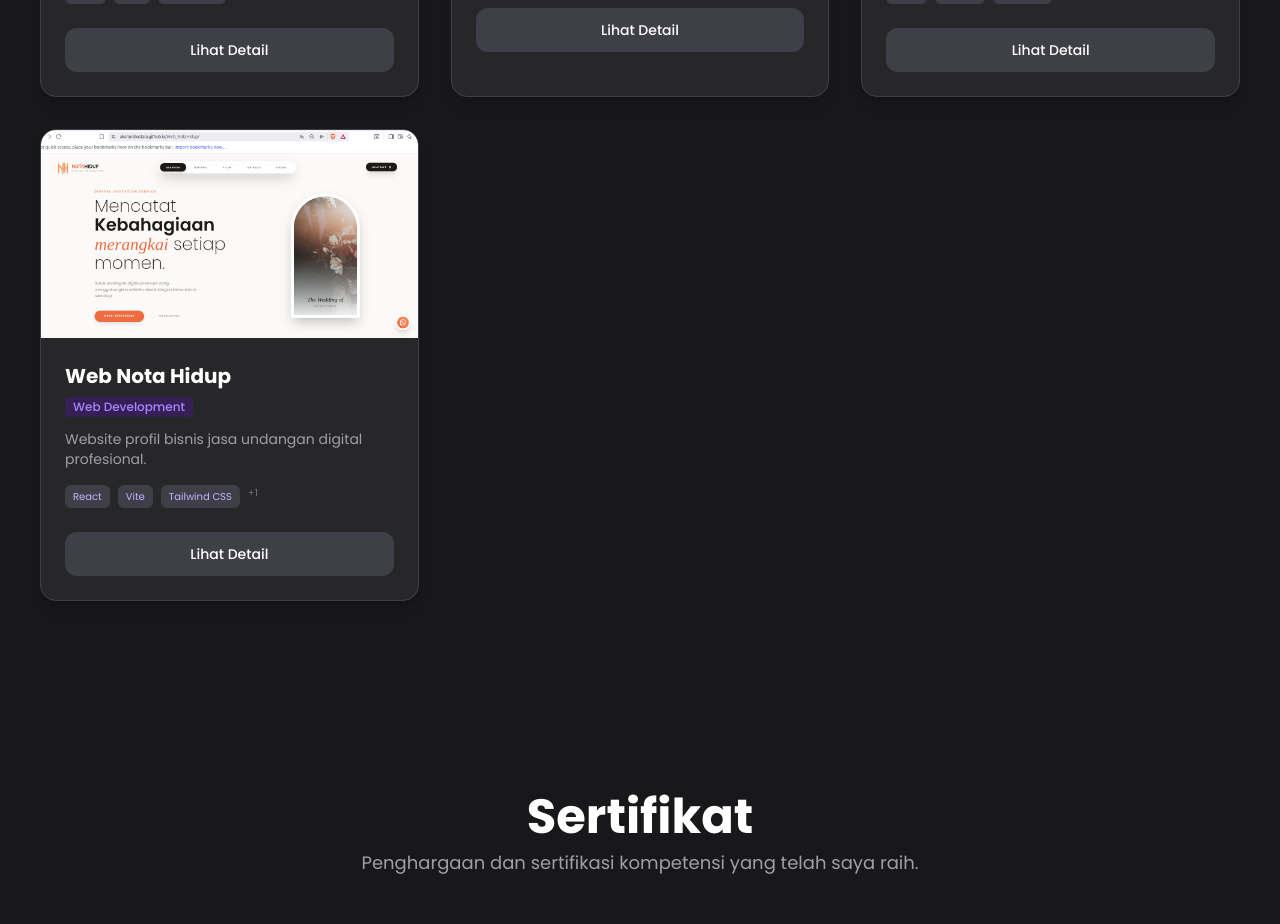
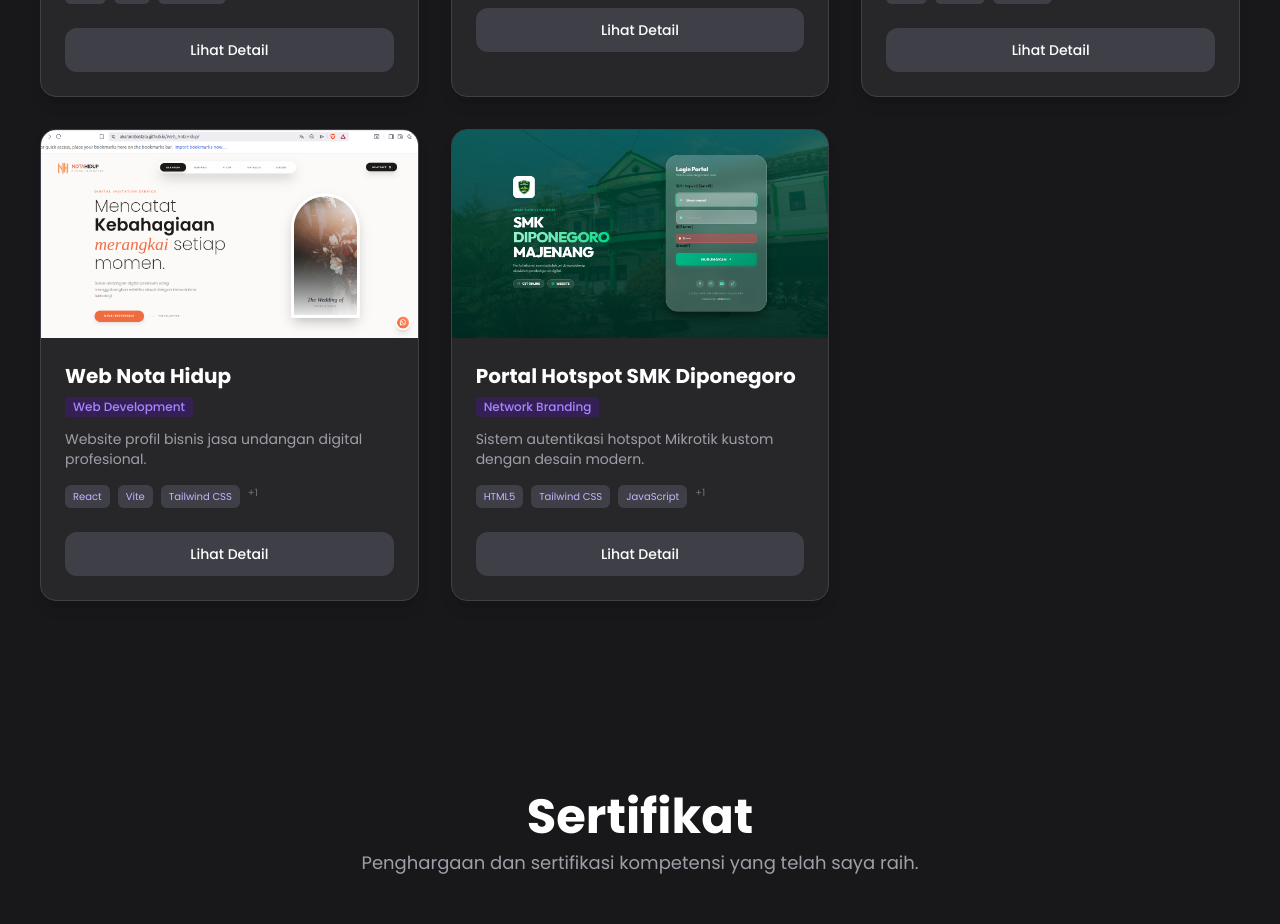
Before and after one commit to AkaraNabastala/porto_dicha, a React (Vite) app: page / in a window 1280 px wide. Shown: the part 2600-3524 px from the top of the page. Built offline with nearby package versions, Linux system fonts and the light colour scheme.

Commit message:
Update footer design to premium style

```diff
--- a/src/data.js
+++ b/src/data.js
@@ -127,6 +127,7 @@
 import Proyek2 from "/assets/proyek/proyek2.webp";
 import Proyek3 from "/assets/proyek/proyek3.webp";
 import Proyek4 from "/assets/proyek/proyek4.webp";
+import Proyek5 from "/assets/proyek/proyek5.webp";
 
 export const listProyek = [
   {
@@ -172,6 +173,17 @@
     dad: "100",
     kategori: "Web Development",
     link: "https://akaranabastala.github.io/Web_NotaHidup/",
+  },
+  {
+    id: 5,
+    gambar: Proyek5, // Pastikan Anda melakukan import: import Proyek5 from "../assets/proyek5.webp"
+    nama: "Portal Hotspot SMK Diponegoro",
+    desk: "Sistem autentikasi hotspot Mikrotik kustom dengan desain modern.",
+    deskLengkap: "Proyek desain ulang UI/UX portal login Mikrotik untuk SMK Diponegoro Majenang. Menggunakan konsep Glassmorphism yang responsif, single-screen layout, dan integrasi keamanan MD5 untuk mendukung ekosistem pembelajaran digital (Smart Campus Network).",
+    tools: ["HTML5", "Tailwind CSS", "JavaScript", "Mikrotik RouterOS"],
+    dad: "100",
+    kategori: "Network Branding",
+    link: "https://github.com/AkaraNabastala/landing_page_mikrotik",
   },
 ];
 
```
Also changed, not shown: public/assets/proyek/proyek5.webp (added).
